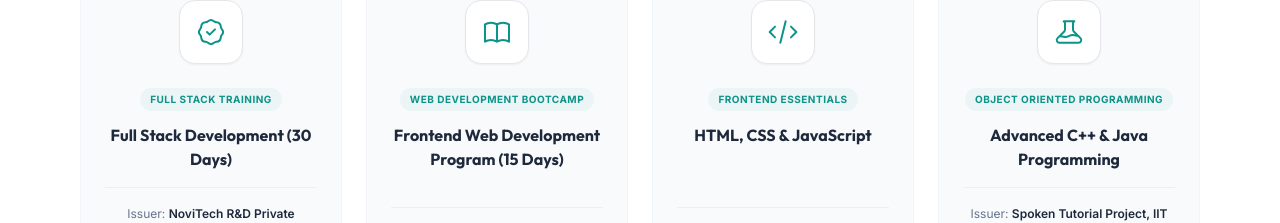
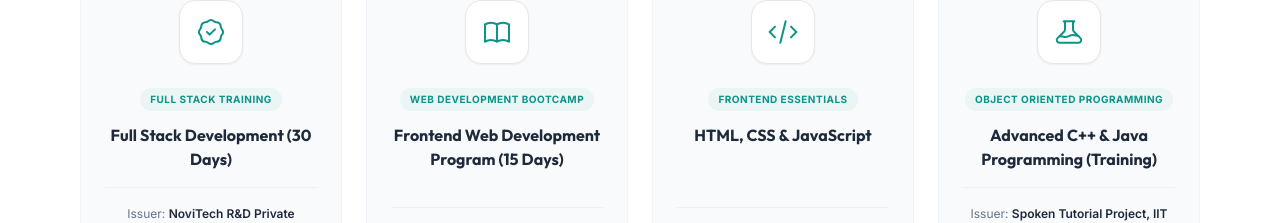
Before and after one commit to kamaleshs-codes/Portfolio, a React (Create React App) app: page / in a window 1280 px wide. Shown: the part 4417-4640 px from the top of the page. Built offline with nearby package versions, Linux system fonts and the light colour scheme.

Commit message:
changes in oops title certificate

```diff
--- a/src/components/Certifications.js
+++ b/src/components/Certifications.js
@@ -33,7 +33,7 @@ export default function Certifications() {
       )
     },
     {
-      title: "Advanced C++ & Java Programming",
+      title: "Advanced C++ & Java Programming (Training)",
       issuer: "Spoken Tutorial Project, IIT Bombay",
       type: "Object Oriented Programming",
       icon: (
```
